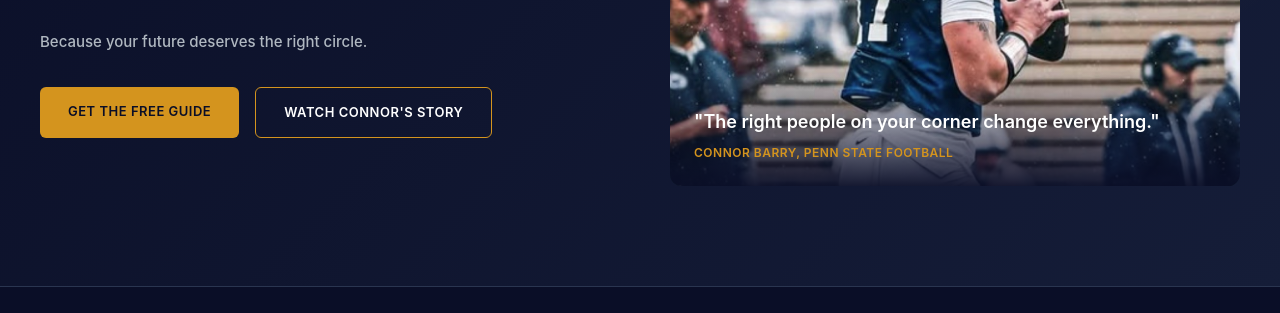
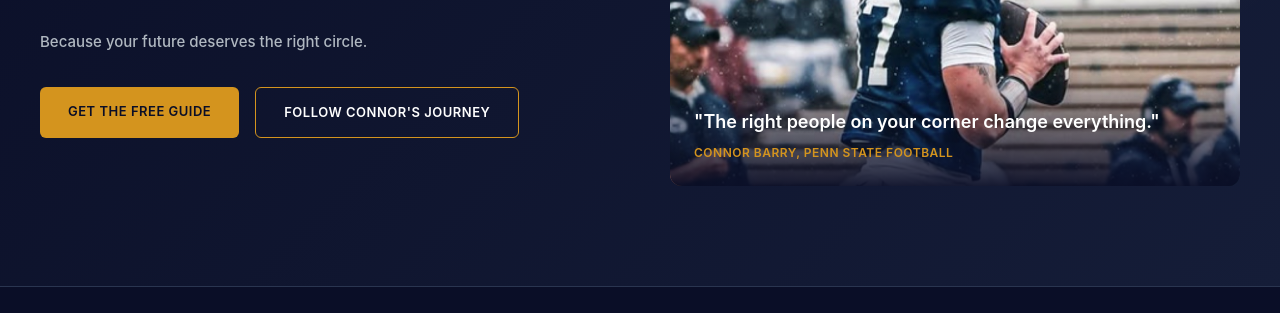
Before and after one commit to WhiteBuffaloVentures/theathletecircle-website, a website: page index.html in a window 1280 px wide. Shown: the part 487-800 px from the top of the page. Drawn offline with Linux system fonts and the light colour scheme.

Commit message:
Hero image refinement + Instagram CTA
- Raised hero image even higher (center -10%) - helmet now closer to top edge
- Updated button: 'Watch Connor's Story' → 'Follow Connor's Journey'
- Button now links to Connor's Instagram: https://www.instagram.com/_connorbarry_/
- Opens in new tab (target=_blank)

```diff
--- a/index.html
+++ b/index.html
@@ -226,7 +226,7 @@
             width: 100%;
             height: 100%;
             object-fit: cover;
-            object-position: center 0%;
+            object-position: center -10%;
         }
 
         .hero-quote {
@@ -604,7 +604,7 @@
                 <p class="value-prop">Because your future deserves the right circle.</p>
                 <div class="hero-buttons">
                     <a href="https://docs.google.com/document/d/1nCKKOKU5Q9z1an4YPpOVr7FUmBPBL3JAJeDjFPsB5fw/export?format=pdf" class="btn btn-primary">Get the Free Guide</a>
-                    <a href="#connor" class="btn btn-secondary">Watch Connor's Story</a>
+                    <a href="https://www.instagram.com/_connorbarry_/" target="_blank" class="btn btn-secondary">Follow Connor's Journey</a>
                 </div>
             </div>
             <div class="hero-visual">
```
